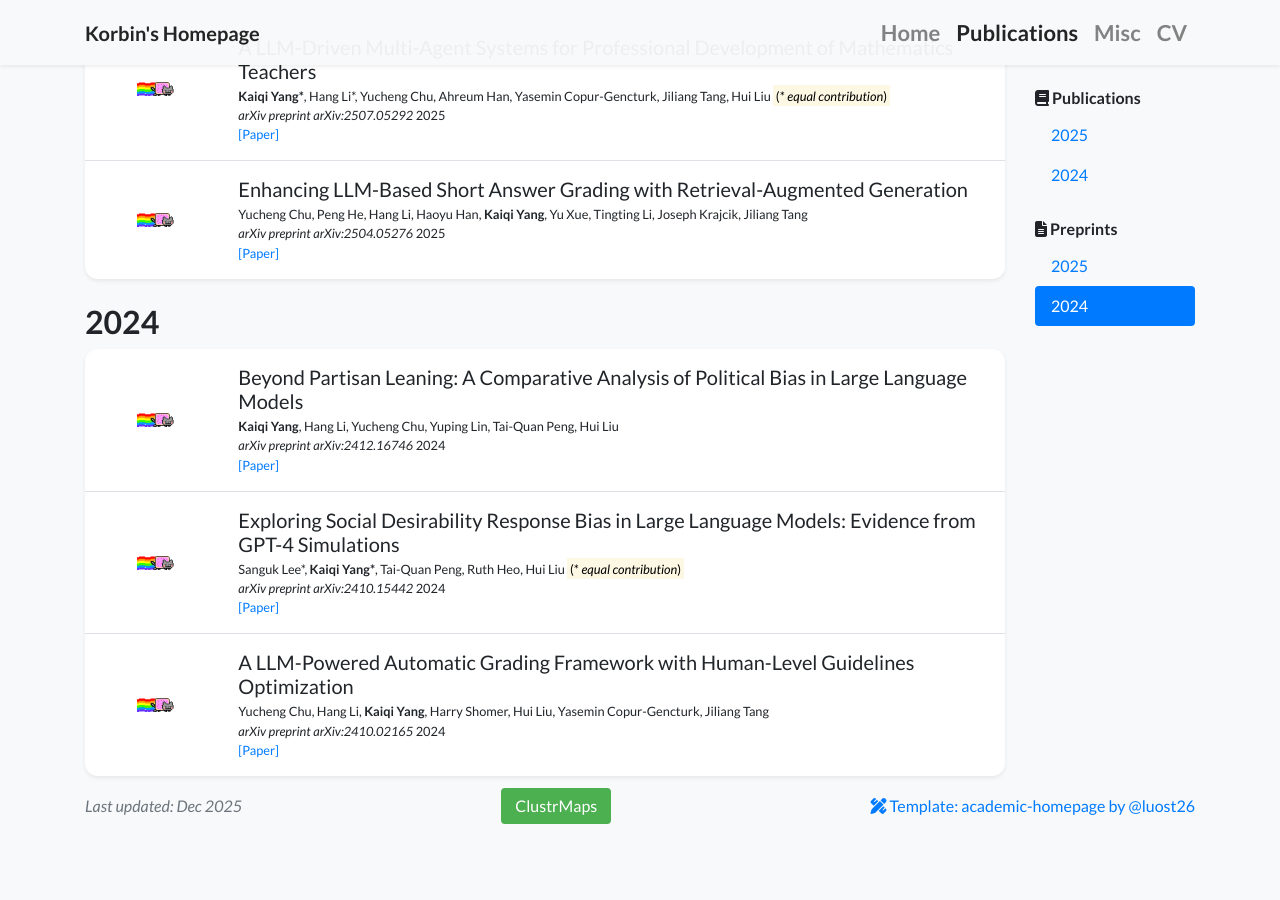
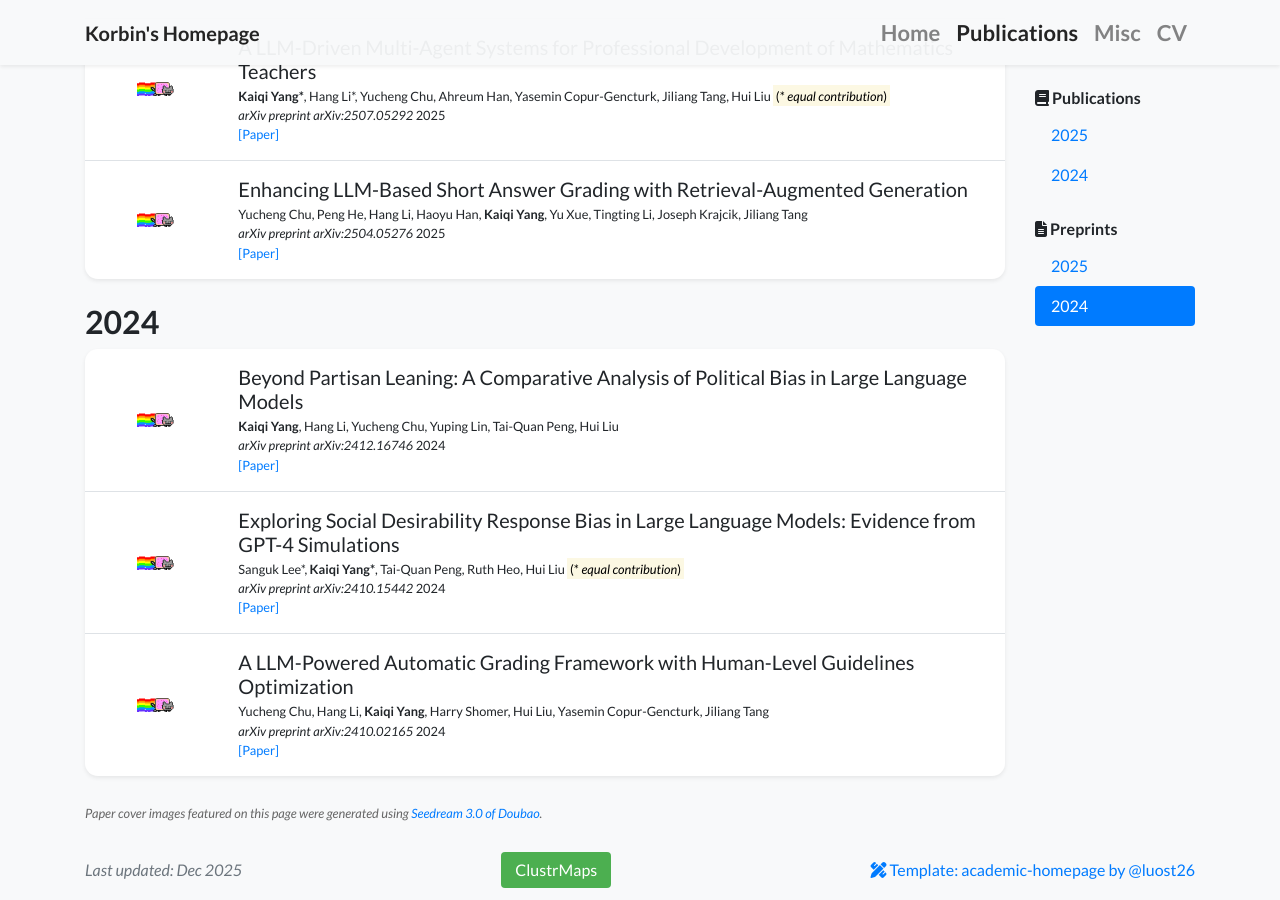
Before and after one commit to KorbinY/korbiny.github.io, a Jekyll site: the page built from publications.html, in a window 1280 px wide and 900 px high, scrolled down 1451 px. Built offline with Jekyll 4.4.1, drawn with Linux system fonts in a browser that asks for light colours; nearby versions of some CDN libraries; a style sheet for code colours, icons or effects is not loaded; before the commit the page ends 2287 px from its top, so only the background shows below that.

Commit message:
update claim of img generation

```diff
--- a/publications.html
+++ b/publications.html
@@ -37,6 +37,8 @@ body_attr: >-
     </div>
     {% endfor %}
 
+    <br>
+    <p><small><i style="color: #666;">Paper cover images featured on this page were generated using <a href="doubao.com/chat/create-image" target="_blank">Seedream 3.0 of Doubao</a>.</i></small></p>
   </div>
 
   <!-- ===== Right-side year navigation ===== -->
```
